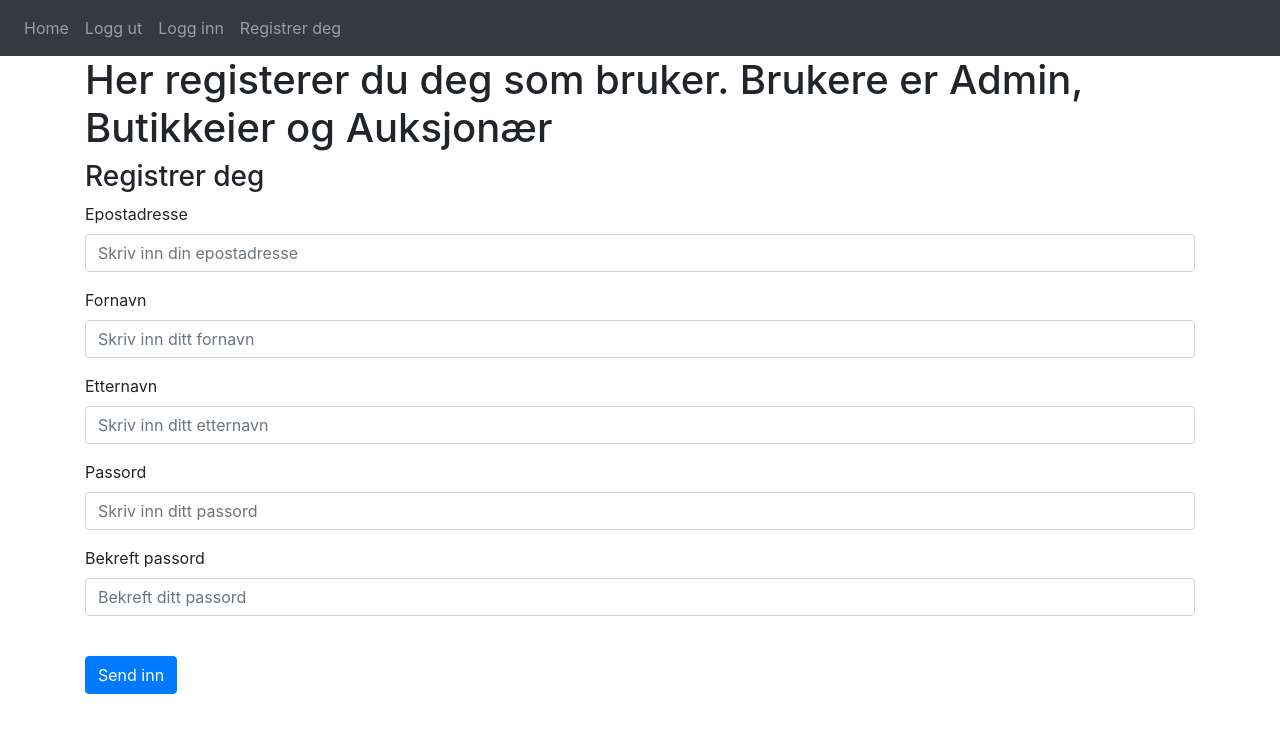
After one commit to ronnywilhelmsen/Innlogging, a Flask app: template website/templates/registrer_deg.html in a window 1280 px wide. The commit adds this page. Shown: the top 733 px of the page. Run offline with Flask 2, Linux system fonts and the light colour scheme; the template is opened without the code that fills it, so the values that code supplies are empty; some libraries are stand-ins or nearby versions.

Commit message:
Lagt til logginnsiden (logginn.html), registrer_deg.html. Har ingen logg ut ennå, men den bør bare redirecte til Prototypen.
Signed-off-by: Ronny Wilhelmsen <ronny.wilhelmsen@gmail.com>

```diff
--- a/requirements.txt
+++ b/requirements.txt
@@ -1,2 +1,5 @@
 SQLAlchemy==1.4.20
 Flask==2.0.2
+Flask-SQLAlchemy == 2.5.1
+Flask-Login == 0.4.1
+pytest==6.2.5
--- a/website/templates/base.html
+++ b/website/templates/base.html
@@ -1,5 +1,5 @@
 <!DOCTYPE html>
-<html lang="en">
+<html lang="nb">
 <head>
     <meta charset="UTF-8">
     <meta name="viewport" content="width=device-width, initial-scale=1"/>
@@ -11,6 +11,31 @@
     <title>{% block title %} Home {% endblock %}</title>
 </head>
 <body>
+    <nav class="navbar navbar-expand-lg navbar-dark bg-dark">
+      <button
+        class="navbar-toggler"
+        type="button"
+        data-toggle="collapse"
+        data-target="#navbar"
+      >
+        <span class="navbar-toggler-icon"></span>
+      </button>
+
+      <div class="collapse navbar-collapse" id="navbar">
+        <div class="navbar-nav">
+
+          <a class="nav-item nav-link" id="home" href="/">Home</a>
+          <a class="nav-item nav-link" id="loggut" href="/loggut">Logg ut</a>
+
+          <a class="nav-item nav-link" id="logginn" href="/logginn">Logg inn</a>
+          <a class="nav-item nav-link" id="registrer_deg" href="/registrer_deg">Registrer deg</a>
+
+        </div>
+      </div>
+    </nav>
+
+    <div class="container">{% block content %} {% endblock %}</div>
+
      <script
       src="https://code.jquery.com/jquery-3.2.1.slim.min.js"
       integrity="sha384-KJ3o2DKtIkvYIK3UENzmM7KCkRr/rE9/Qpg6aAZGJwFDMVNA/GpGFF93hXpG5KkN"
@@ -30,6 +55,7 @@
     <script
       type="text/javascript"
       src="{{ url_for('static', filename='index.js') }}"
+
     ></script>
 </body>
 </html>
--- /dev/null
+++ b/website/templates/home.html
@@ -0,0 +1,6 @@
+{% extends "base.html" %}
+ {% block title %} Home {% endblock %}
+
+{% block content %}
+    <h1>This is the home page</h1>
+{% endblock %}
--- /dev/null
+++ b/website/templates/registrer_deg.html
@@ -0,0 +1,57 @@
+{% extends "base.html" %}
+    {% block title %} Registrer deg {% endblock %}
+
+{% block content %}
+    <h1>Her registerer du deg som bruker. Brukere er Admin, Butikkeier og Auksjonær</h1>
+
+    <form method="post">
+        <h3>Registrer deg</h3>
+        <div class="form-group">
+            <label for="epost">Epostadresse</label>
+            <input
+                    type="epost"
+                    class="form-control"
+                    id="epost"
+                    name="epost"
+                    placeholder="Skriv inn din epostadresse">
+        </div>
+        <div class="form-group">
+                <label for="fornavn">Fornavn</label>
+                <input
+                        type="text"
+                        class="form-control"
+                        id="fornavn"
+                        name="fornavn"
+                        placeholder="Skriv inn ditt fornavn">
+        </div>
+         <div class="form-group">
+                <label for="etternavn">Etternavn</label>
+                <input
+                        type="text"
+                        class="form-control"
+                        id="etternavn"
+                        name="etternavn"
+                        placeholder="Skriv inn ditt etternavn">
+        </div>
+        <div class="form-group">
+                <label for="passord1">Passord</label>
+                <input
+                        type="password"
+                        class="form-control"
+                        id="passord1"
+                        name="passord1"
+                        placeholder="Skriv inn ditt passord">
+        </div>
+        <div class="form-group">
+                <label for="passord2">Bekreft passord</label>
+                <input
+                        type="password"
+                        class="form-control"
+                        id="passord2"
+                        name="passord2"
+                        placeholder="Bekreft ditt passord">
+        </div>
+        <br/>
+        <button type="submit" class="btn btn-primary">Send inn</button>
+    </form>
+{% endblock %}
--- a/website/views.py
+++ b/website/views.py
@@ -1,7 +1,7 @@
-from flask import Blueprint
+from flask import Blueprint, render_template
 
 views = Blueprint('views', __name__)
 
 @views.route('/')
 def home():
-    return "<h1>Test<h1>"
+    return render_template("home.html")
```
Also changed, not shown: website/auth.py (+7 -7 lines), website/templates/logginn.html (added, +34 -0 lines).
